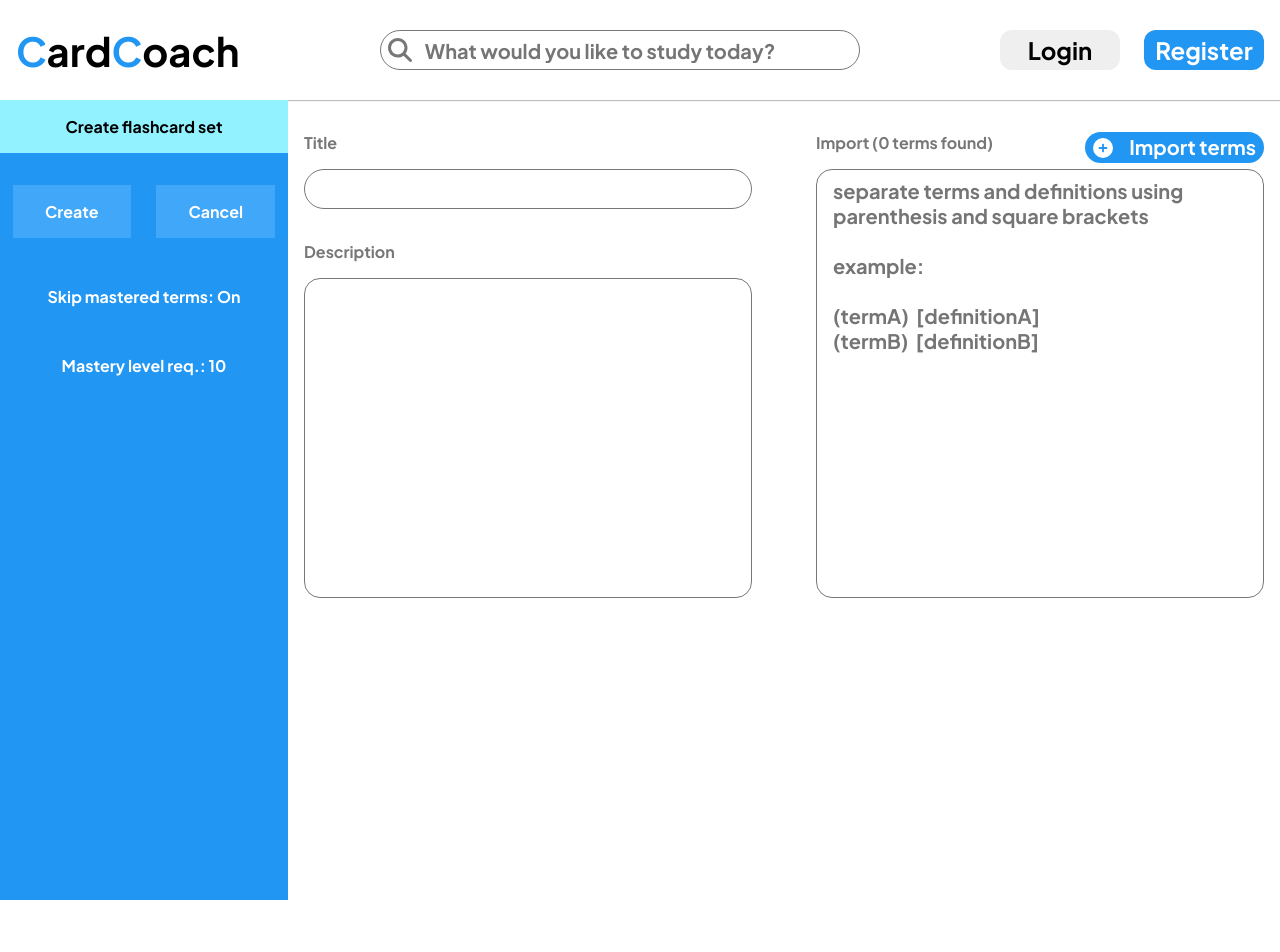
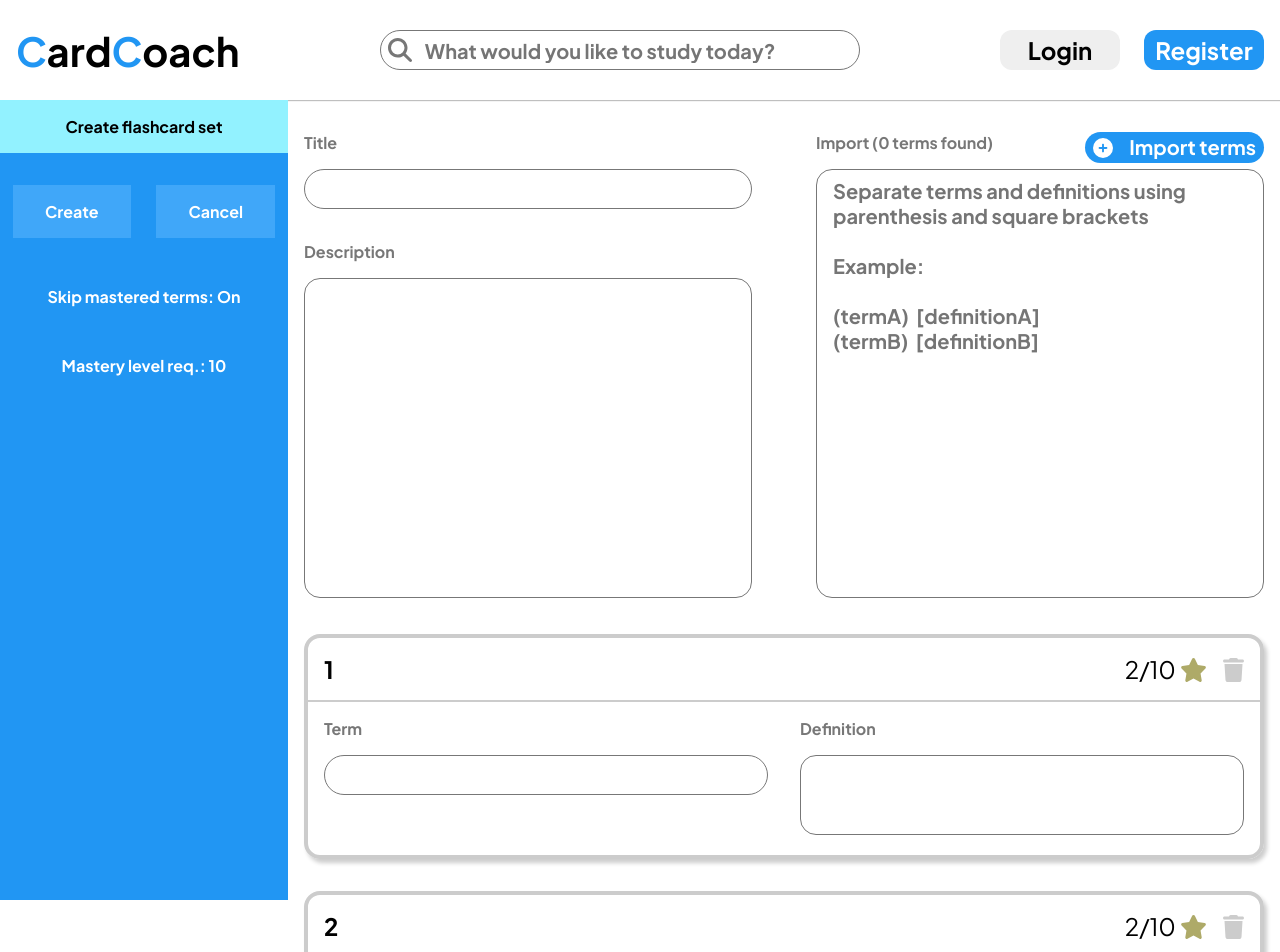
Before and after one commit to BBrownley/cardcoach-client, a React (Create React App) app: page /create in a window 1280 px wide. Shown: the top 952 px of the page. Before the commit the page ends 800 px from the top, so only its background shows below. Built offline with nearby package versions, Linux system fonts and the light colour scheme.

Commit message:
designed Card component

```diff
--- a/src/App.css
+++ b/src/App.css
@@ -101,3 +101,14 @@
   height: 5rem;
   resize: none;
 }
+
+label {
+  font-weight: bold;
+  color: #777;
+  margin-bottom: 1rem;
+}
+
+input,
+textarea {
+  font-size: 1.25rem;
+}
--- a/src/components/views/CreateSet/CreateSet.elements.js
+++ b/src/components/views/CreateSet/CreateSet.elements.js
@@ -26,6 +26,13 @@
     position: absolute;
     left: 18rem;
     right: 0;
+
+    input,
+    textarea {
+      font-size: 1.25rem;
+      width: 100%;
+    }
+
     .inputs {
       display: flex;
       margin-top: 2rem;
@@ -51,18 +58,6 @@
         flex-direction: column;
         margin-bottom: 2rem;
 
-        label {
-          font-weight: bold;
-          color: #777;
-          margin-bottom: 1rem;
-        }
-
-        input,
-        textarea {
-          width: 100%;
-          font-size: 1.25rem;
-        }
-
         textarea {
           min-height: 20rem;
         }
--- a/src/components/views/CreateSet/CreateSet.jsx
+++ b/src/components/views/CreateSet/CreateSet.jsx
@@ -14,17 +14,14 @@
 
 import ImportTermsTextArea from "./ImportTermsTextArea/ImportTermsTextArea";
 
+import SetCards from "./SetCards/SetCards";
+
 export default function CreateSet() {
   const [title, setTitle] = useState("");
   const [description, setDescription] = useState("");
 
-  const [termsToImport, setTermsToImport] = useState([]); // Array of term objects to be imported from ImportTermsTextArea component
-
-  useEffect(() => {
-    console.log(termsToImport);
-    console.log(title);
-    console.log(description);
-  }, [termsToImport, title, description]);
+  // Array of term objects to be imported from ImportTermsTextArea component
+  const [termsToImport, setTermsToImport] = useState([]);
 
   return (
     <Container>
@@ -73,6 +70,7 @@
               </div>
             </div>
           </div>
+          <SetCards />
         </Wrapper>
       </div>
     </Container>
--- a/src/components/views/CreateSet/ImportTermsTextArea/ImportTermsTextArea.jsx
+++ b/src/components/views/CreateSet/ImportTermsTextArea/ImportTermsTextArea.jsx
@@ -30,7 +30,7 @@
         id="set-import"
         value={termsInput}
         onChange={handleSetTerms}
-        placeholder="separate terms and definitions using parenthesis and square brackets&#013;&#013;example:&#013;&#013;(termA)  [definitionA]&#013;(termB)  [definitionB]"
+        placeholder="Separate terms and definitions using parenthesis and square brackets&#013;&#013;Example:&#013;&#013;(termA)  [definitionA]&#013;(termB)  [definitionB]"
       />
     </div>
   );
--- /dev/null
+++ b/src/components/views/CreateSet/SetCards/Card/Card.elements.js
@@ -0,0 +1,67 @@
+import styled from "styled-components";
+
+export const Container = styled.div`
+  border: 4px solid #ccc;
+  margin-bottom: 2rem;
+  border-radius: 1rem;
+  box-shadow: 3px 4px 4px 0 rgba(0, 0, 0, 0.2);
+
+  textarea {
+    min-height: 4rem;
+  }
+
+  .card-top {
+    font-size: 1.5rem;
+    border-bottom: 2px solid #ccc;
+    padding: 1rem;
+    display: flex;
+    justify-content: space-between;
+    &__order {
+      font-weight: bold;
+    }
+
+    &__right {
+      display: flex;
+
+      .mastery-level {
+        .star-icon {
+          color: ${props => props.theme.colors.gold};
+        }
+      }
+
+      .delete {
+        margin-left: 1rem;
+        .delete-icon {
+          color: #ccc;
+          &:hover {
+            cursor: pointer;
+            color: ${props => props.theme.colors.orange};
+          }
+        }
+      }
+    }
+  }
+
+  .card-main {
+    display: flex;
+    padding: 1rem;
+
+    > * {
+      flex: 1;
+    }
+
+    input,
+    textarea {
+      margin-top: 1rem;
+      width: 100%;
+    }
+
+    &__term {
+      margin-right: 1rem;
+    }
+
+    &__definition {
+      margin-left: 1rem;
+    }
+  }
+`;
--- /dev/null
+++ b/src/components/views/CreateSet/SetCards/Card/Card.jsx
@@ -0,0 +1,37 @@
+import React from "react";
+
+import { FontAwesomeIcon } from "@fortawesome/react-fontawesome";
+import { faTrash, faStar } from "@fortawesome/free-solid-svg-icons";
+
+import { Container } from "./Card.elements";
+
+export default function Card(props) {
+  const { order } = props;
+
+  return (
+    <Container id={props.order}>
+      <div className="card-top">
+        <div className="card-top__order">{order}</div>
+        <div className="card-top__right">
+          <div className="mastery-level">2/10 <FontAwesomeIcon icon={faStar} className="star-icon" /></div>
+          <div className="delete">
+            <FontAwesomeIcon icon={faTrash} className="delete-icon" />
+          </div>
+        </div>
+      </div>
+      <div className="card-main">
+        <div className="card-main__term">
+          <label htmlFor={`term${order}`}>Term</label>
+          <input type="text" id={`term${order}`} />
+        </div>
+
+        <div className="card-main__definition">
+          <label htmlFor={`definition${order}`} className="label">
+            Definition
+          </label>
+          <textarea id={`definition${order}`} cols="30" rows="10"></textarea>
+        </div>
+      </div>
+    </Container>
+  );
+}
--- /dev/null
+++ b/src/components/views/CreateSet/SetCards/SetCards.jsx
@@ -0,0 +1,13 @@
+import React from "react";
+
+import Card from "./Card/Card";
+
+export default function SetCards() {
+  return (
+    <div>
+      <Card order={1} />
+      <Card order={2} />
+      <Card order={3} />
+    </div>
+  );
+}
```
